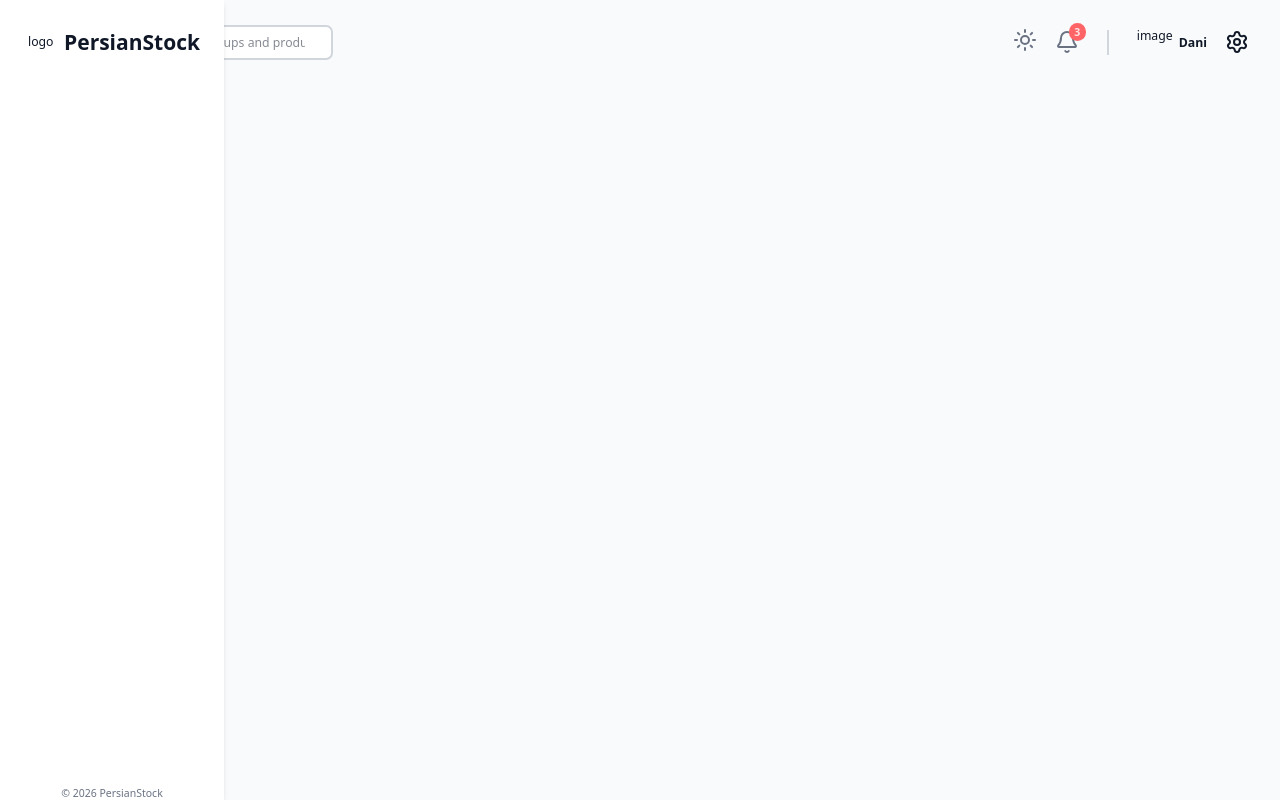
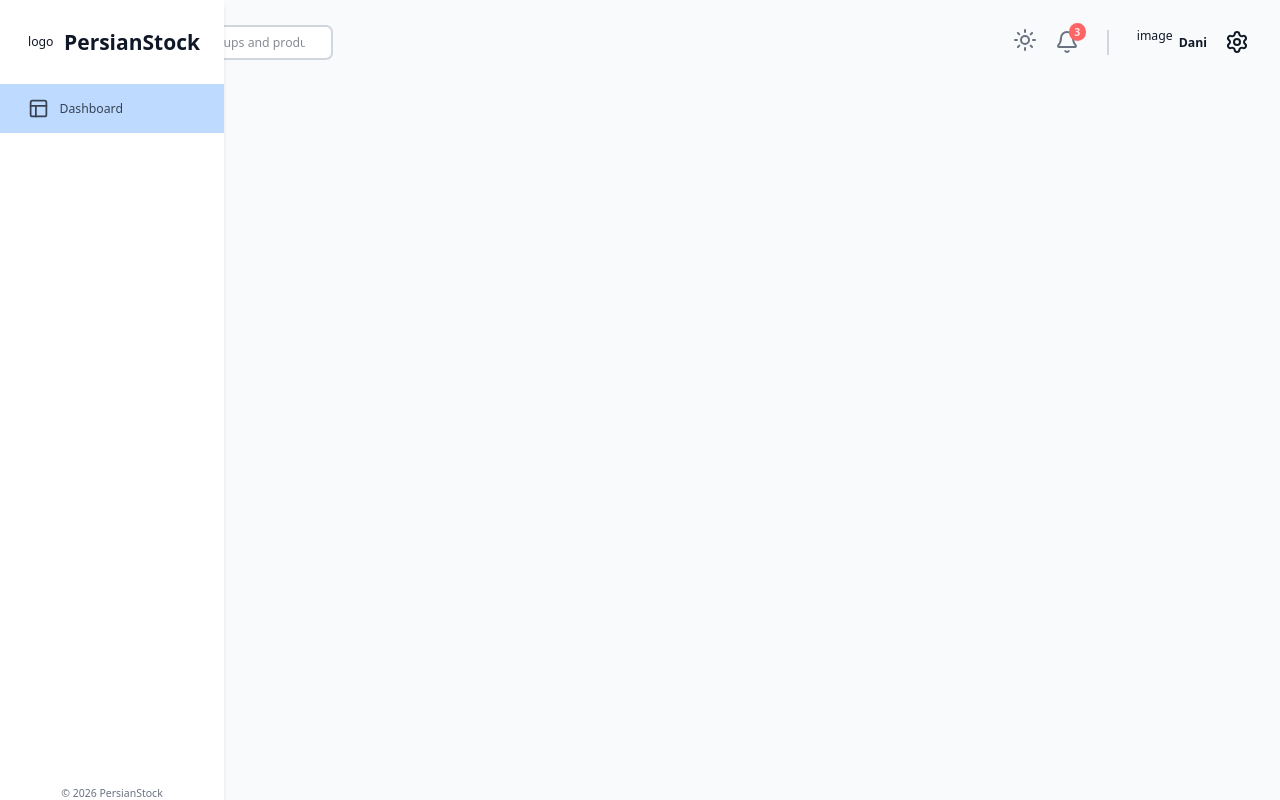
Before and after one commit to danial137/inventory-, a Next.js app: page / in a window 1280 px wide. Built offline with nearby package versions, Linux system fonts and the light colour scheme; no server answers.

Commit message:
feat: update SidebarLink component to include label rendering and import Layout icon

```diff
--- a/src/app/(components)/Sidebar/index.tsx
+++ b/src/app/(components)/Sidebar/index.tsx
@@ -1,7 +1,7 @@
 "use client"
 import { useAppDispatch, useAppSelector } from '@/app/redux'
 import { setIsSidebarCollapsed } from '@/state'
-import { LucideIcon, Menu } from 'lucide-react'
+import { Layout, LucideIcon, Menu } from 'lucide-react'
 import Link from 'next/link'
 import { usePathname } from 'next/navigation'
 import React from 'react'
@@ -13,7 +13,7 @@ interface SidebarLinkProps {
   isCollapsed: boolean
 }
 
-const sidebarLink = ({
+const SidebarLink = ({
   href,
   icon: Icon,
   label,
@@ -29,6 +29,14 @@ const sidebarLink = ({
       <div className={`cursor-pointer flex items-center ${isCollapsed ? "justify-center py-4" : 'justify-start px-8 py-4'}
       hover:text-blue-500 hover:bg-blue-100 gap-3 transition-colors ${isActive ? "bg-blue-200 text-white" : ""}
   }`}>
+
+        <Icon className='w-6 h-6 text-gray-700!' />
+
+        <span className={`${isCollapsed ? "hidden" : "block"} font-medium  text-gray-700`}>
+
+          {label}
+
+        </span>
 
       </div>
 
@@ -64,7 +72,9 @@ const Sidebar = () => {
       </div>
       {/* links */}
       <div className='grow mt-8'>
-        {/* links here */}
+        <SidebarLink href='/dashboard' icon={Layout} label='Dashboard' isCollapsed={isSidebarCollapsed} />
+
+
       </div>
       {/* foter */}
       <div>
```
